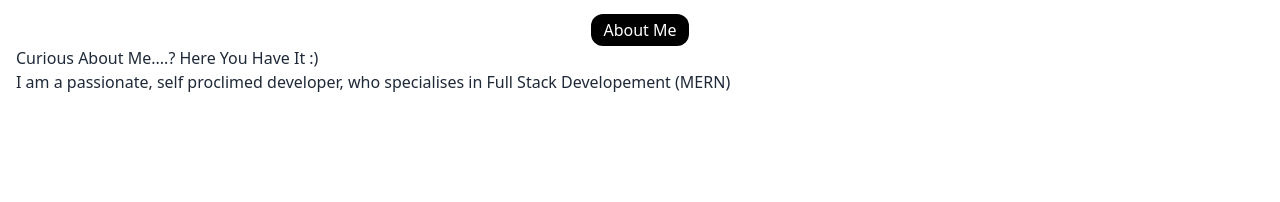
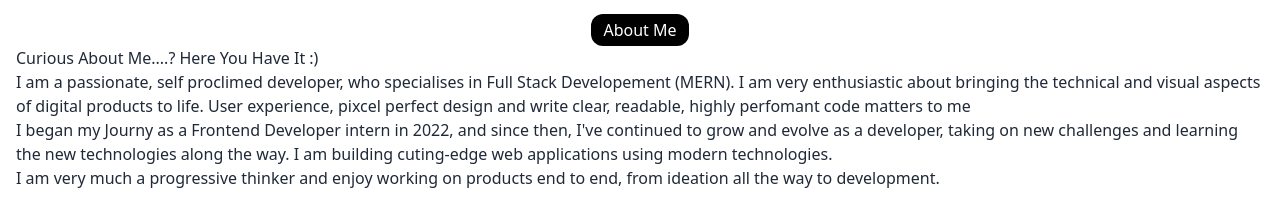
Before and after one commit to SanuRaj-K/updated-website, a React (Create React App) app: page / in a window 1280 px wide. Shown: the part 595-797 px from the top of the page. Built offline with nearby package versions, Linux system fonts and the light colour scheme.

Commit message:
first commit

```diff
--- a/src/App.css
+++ b/src/App.css
@@ -2,4 +2,5 @@
   margin: 0;
   color: #fff;
   list-style: none;
+  scrollbar-width: none;
  }
--- a/src/components/About.jsx
+++ b/src/components/About.jsx
@@ -10,7 +10,15 @@ function About() {
       </div>
       <div>
         <h1>Curious About Me....? Here You Have It :)</h1>
-        <p>I am a passionate, self proclimed developer, who specialises in Full Stack Developement (MERN)</p>
+        <p>
+          I am a passionate, self proclimed developer, who specialises in Full
+          Stack Developement (MERN). I am very enthusiastic about bringing the
+          technical and visual aspects of digital products to life. User
+          experience, pixcel perfect design and write clear, readable, highly
+          perfomant code matters to me <br />
+          I began my Journy as a Frontend Developer intern in 2022, and since then, I've continued to grow and  evolve as a developer, taking on new challenges and learning the new technologies along the way. I am building cuting-edge web applications using modern technologies. <br />I am very  much a progressive thinker and enjoy working on products end to end, from ideation all the way  to development. <br />
+
+        </p>
       </div>
     </div>
   );
```
